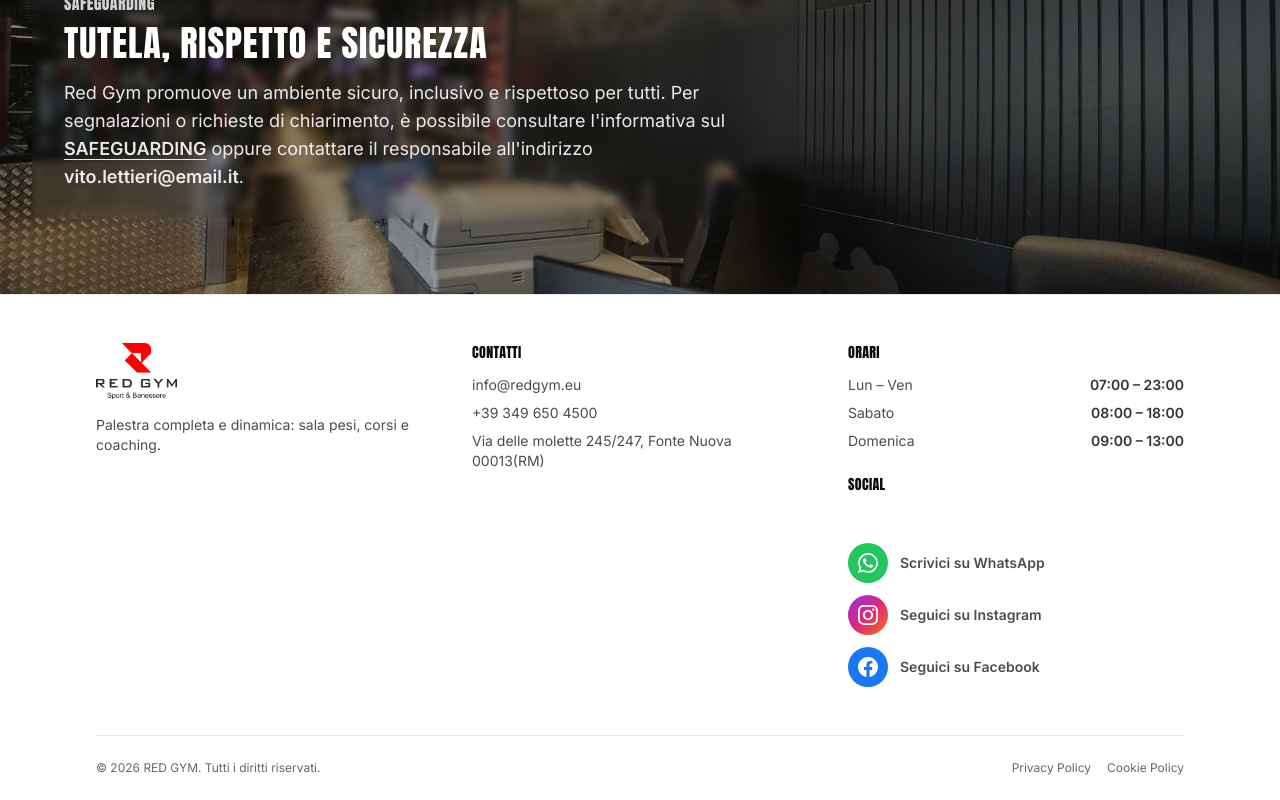
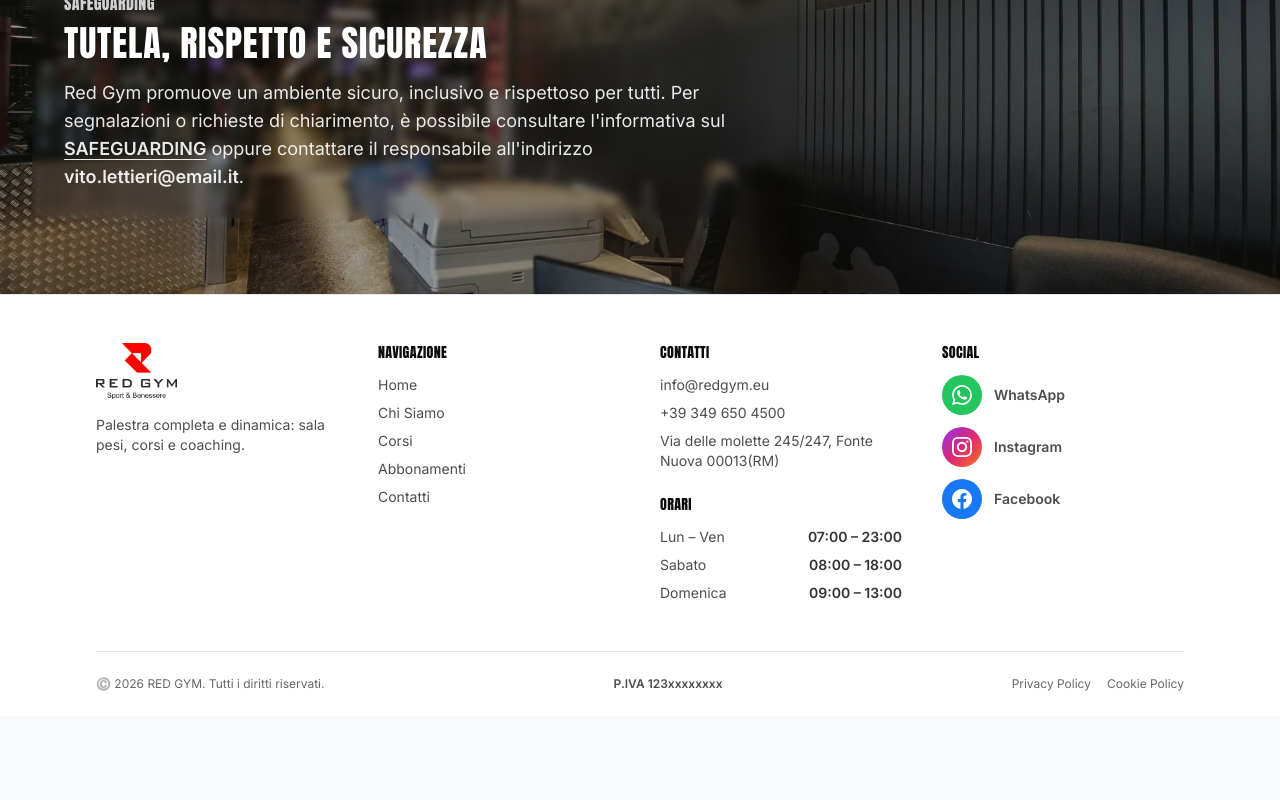
Before and after one commit to alelodato/red-gym, a Next.js app: page / in a window 1280 px wide. Shown: the part 7088-7888 px from the top of the page. After the commit the page ends 7804 px from the top, so only its background shows below. Built offline with nearby package versions, Linux system fonts and the light colour scheme.

Commit message:
aggiunto dettagli footer

```diff
--- a/components/Footer.js
+++ b/components/Footer.js
@@ -6,9 +6,9 @@ export default function Footer() {
   return (
     <footer className="bg-white border-t border-brand-gray200">
       <Container>
-        <div className="grid gap-10 py-12 sm:grid-cols-2 lg:grid-cols-3">
+        <div className="grid gap-10 py-12 sm:grid-cols-2 lg:grid-cols-4">
 
-          {/* LOGO */}
+          {/* LOGO E DESCRIZIONE */}
           <div>
             <div className="flex items-center gap-3">
               <img
@@ -24,19 +24,56 @@ export default function Footer() {
             </p>
           </div>
 
+          {/* SITEMAP */}
+          <div>
+            <p className="section-title text-sm">Navigazione</p>
+            <ul className="mt-3 space-y-2 text-sm text-black/70">
+              <li>
+                <Link href="/" className="hover:text-brand-red transition-colors">
+                  Home
+                </Link>
+              </li>
+              <li>
+                <Link href="/about" className="hover:text-brand-red transition-colors">
+                  Chi Siamo
+                </Link>
+              </li>
+              <li>
+                <Link href="/courses" className="hover:text-brand-red transition-colors">
+                  Corsi
+                </Link>
+              </li>
+              <li>
+                <Link href="/pricing" className="hover:text-brand-red transition-colors">
+                  Abbonamenti
+                </Link>
+              </li>
+              <li>
+                <Link href="/contact" className="hover:text-brand-red transition-colors">
+                  Contatti
+                </Link>
+              </li>
+            </ul>
+          </div>
+
           {/* CONTATTI */}
           <div>
             <p className="section-title text-sm">Contatti</p>
             <ul className="mt-3 space-y-2 text-sm text-black/70">
-              <li>{SITE.email}</li>
-              <li>{SITE.phone}</li>
+              <li>
+                <a href={`mailto:${SITE.email}`} className="hover:text-brand-red transition-colors">
+                  {SITE.email}
+                </a>
+              </li>
+              <li>
+                <a href={`tel:${SITE.phone.replace(/\s/g, '')}`} className="hover:text-brand-red transition-colors">
+                  {SITE.phone}
+                </a>
+              </li>
               <li>{SITE.address}</li>
             </ul>
-          </div>
 
-          {/* ORARI */}
-          <div>
-            <p className="section-title text-sm">Orari</p>
+            <p className="section-title text-sm mt-6">Orari</p>
             <ul className="mt-3 space-y-2 text-sm text-black/70">
               {SITE.hours.map((h) => (
                 <li key={h.label} className="flex justify-between gap-6">
@@ -45,11 +82,13 @@ export default function Footer() {
                 </li>
               ))}
             </ul>
+          </div>
 
-            <p className="section-title text-sm mt-6">Social</p>
+          {/* SOCIAL */}
+          <div>
+            <p className="section-title text-sm">Social</p>
 
-            <div className="mt-6 flex flex-col sm:flex-row gap-3">
-                  <div className="mt-6 space-y-3">
+            <div className="mt-3 space-y-3">
               <a
                 href="https://wa.me/393496504500"
                 target="_blank"
@@ -61,7 +100,7 @@ export default function Footer() {
                     <path d="M17.472 14.382c-.297-.149-1.758-.867-2.03-.967-.273-.099-.471-.148-.67.15-.197.297-.767.966-.94 1.164-.173.199-.347.223-.644.075-.297-.15-1.255-.463-2.39-1.475-.883-.788-1.48-1.761-1.653-2.059-.173-.297-.018-.458.13-.606.134-.133.298-.347.446-.52.149-.174.198-.298.298-.497.099-.198.05-.371-.025-.52-.075-.149-.669-1.612-.916-2.207-.242-.579-.487-.5-.669-.51-.173-.008-.371-.01-.57-.01-.198 0-.52.074-.792.372-.272.297-1.04 1.016-1.04 2.479 0 1.462 1.065 2.875 1.213 3.074.149.198 2.096 3.2 5.077 4.487.709.306 1.262.489 1.694.625.712.227 1.36.195 1.871.118.571-.085 1.758-.719 2.006-1.413.248-.694.248-1.289.173-1.413-.074-.124-.272-.198-.57-.347m-5.421 7.403h-.004a9.87 9.87 0 01-5.031-1.378l-.361-.214-3.741.982.998-3.648-.235-.374a9.86 9.86 0 01-1.51-5.26c.001-5.45 4.436-9.884 9.888-9.884 2.64 0 5.122 1.03 6.988 2.898a9.825 9.825 0 012.893 6.994c-.003 5.45-4.437 9.884-9.885 9.884m8.413-18.297A11.815 11.815 0 0012.05 0C5.495 0 .16 5.335.157 11.892c0 2.096.547 4.142 1.588 5.945L.057 24l6.305-1.654a11.882 11.882 0 005.683 1.448h.005c6.554 0 11.89-5.335 11.893-11.893a11.821 11.821 0 00-3.48-8.413z" />
                   </svg>
                 </div>
-                      <span>Scrivici su WhatsApp</span>
+                <span>WhatsApp</span>
               </a>
 
               <a
@@ -75,9 +114,9 @@ export default function Footer() {
                     <path d="M12 2.163c3.204 0 3.584.012 4.85.07 3.252.148 4.771 1.691 4.919 4.919.058 1.265.069 1.645.069 4.849 0 3.205-.012 3.584-.069 4.849-.149 3.225-1.664 4.771-4.919 4.919-1.266.058-1.644.07-4.85.07-3.204 0-3.584-.012-4.849-.07-3.26-.149-4.771-1.699-4.919-4.92-.058-1.265-.07-1.644-.07-4.849 0-3.204.013-3.583.07-4.849.149-3.227 1.664-4.771 4.919-4.919 1.266-.057 1.645-.069 4.849-.069zm0-2.163c-3.259 0-3.667.014-4.947.072-4.358.2-6.78 2.618-6.98 6.98-.059 1.281-.073 1.689-.073 4.948 0 3.259.014 3.668.072 4.948.2 4.358 2.618 6.78 6.98 6.98 1.281.058 1.689.072 4.948.072 3.259 0 3.668-.014 4.948-.072 4.354-.2 6.782-2.618 6.979-6.98.059-1.28.073-1.689.073-4.948 0-3.259-.014-3.667-.072-4.947-.196-4.354-2.617-6.78-6.979-6.98-1.281-.059-1.69-.073-4.949-.073zm0 5.838c-3.403 0-6.162 2.759-6.162 6.162s2.759 6.163 6.162 6.163 6.162-2.759 6.162-6.163c0-3.403-2.759-6.162-6.162-6.162zm0 10.162c-2.209 0-4-1.79-4-4 0-2.209 1.791-4 4-4s4 1.791 4 4c0 2.21-1.791 4-4 4zm6.406-11.845c-.796 0-1.441.645-1.441 1.44s.645 1.44 1.441 1.44c.795 0 1.439-.645 1.439-1.44s-.644-1.44-1.439-1.44z" />
                   </svg>
                 </div>
-                      <span>Seguici su Instagram</span>
+                <span>Instagram</span>
               </a>
-                    {/* Facebook */}
+
               <a
                 href="https://www.facebook.com/redgymfontenuova"
                 target="_blank"
@@ -89,18 +128,20 @@ export default function Footer() {
                     <path d="M24 12.073c0-6.627-5.373-12-12-12s-12 5.373-12 12c0 5.99 4.388 10.954 10.125 11.854v-8.385H7.078v-3.47h3.047V9.43c0-3.007 1.792-4.669 4.533-4.669 1.312 0 2.686.235 2.686.235v2.953H15.83c-1.491 0-1.956.925-1.956 1.874v2.25h3.328l-.532 3.47h-2.796v8.385C19.612 23.027 24 18.062 24 12.073z" />
                   </svg>
                 </div>
-                      <span>Seguici su Facebook</span>
+                <span>Facebook</span>
               </a>
-                  </div>
             </div>
           </div>
         </div>
 
         {/* BOTTOM */}
         <div className="border-t border-brand-gray200 py-6 flex flex-col sm:flex-row items-center justify-between gap-4 text-xs text-black/60">
+          <p>
+            ©️ {new Date().getFullYear()} {SITE.name}. Tutti i diritti riservati.
+          </p>
 
-          <p>
-            © {new Date().getFullYear()} {SITE.name}. Tutti i diritti riservati.
+          <p className="font-semibold text-black/70">
+            P.IVA 123xxxxxxxx
           </p>
 
           <div className="flex gap-4">
@@ -112,7 +153,6 @@ export default function Footer() {
               Cookie Policy
             </Link>
           </div>
-
         </div>
       </Container>
     </footer>
```
Lines whose indentation alone changed are shown as unchanged.
